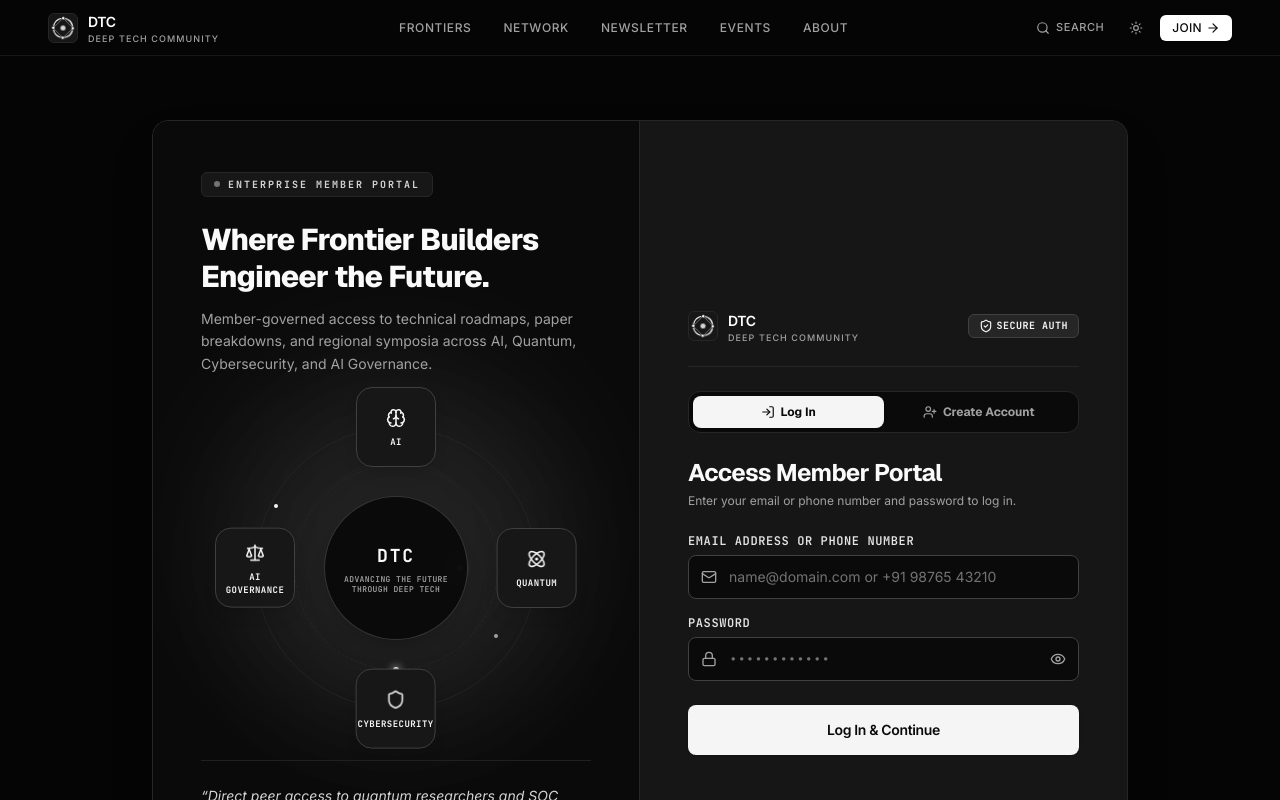
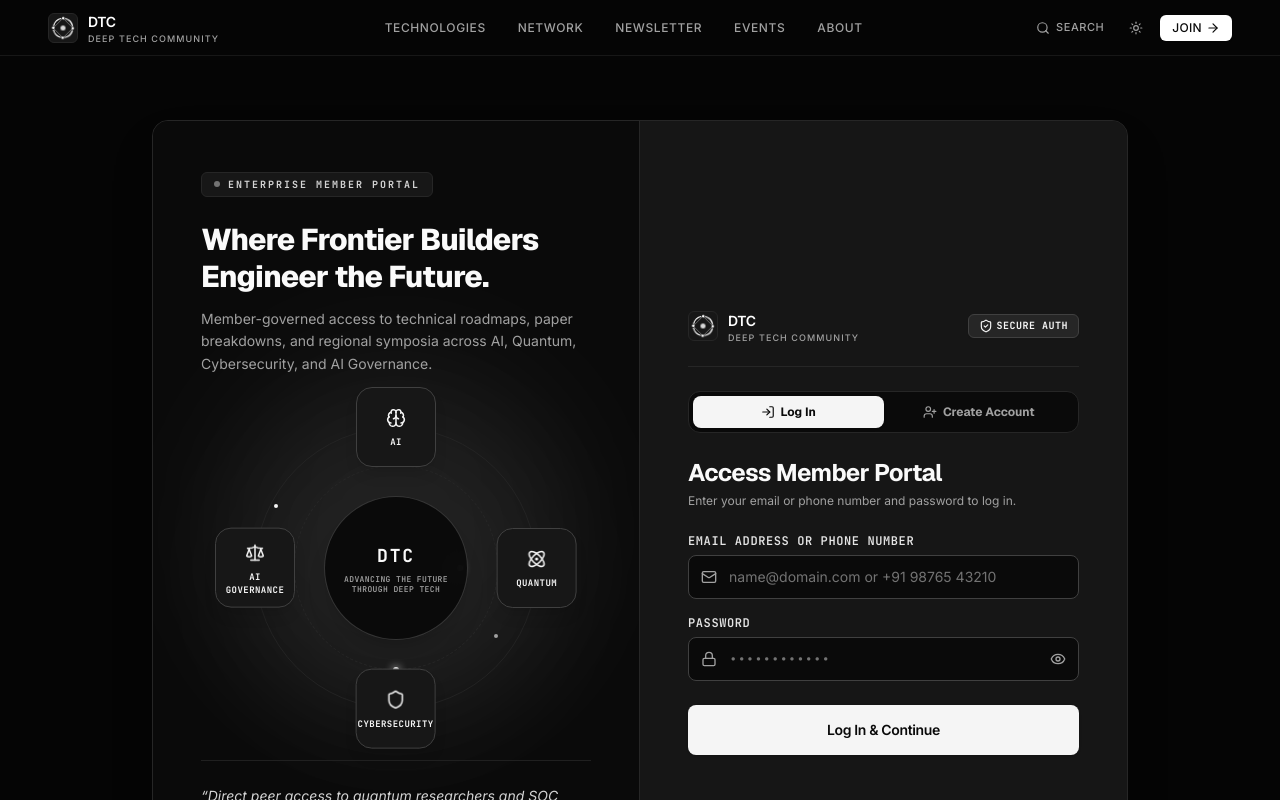
Before and after one commit to Shivammishra0001/deep-tech-community, a Next.js app: page /login in a window 1280 px wide. Shown: the top 800 px of the page. Built offline with nearby package versions, Linux system fonts and the light colour scheme.

Commit message:
fix(nav): update navbar label from FRONTIERS to TECHNOLOGIES

```diff
--- a/src/components/chrome.tsx
+++ b/src/components/chrome.tsx
@@ -45,7 +45,7 @@ const SOCIALS: { label: string; path: string }[] = [
 ];
 
 const NAV_CENTER_ITEMS = [
-  { label: "FRONTIERS", href: "/technologies" },
+  { label: "TECHNOLOGIES", href: "/technologies" },
   { label: "NETWORK", href: "/community" },
   { label: "NEWSLETTER", href: "/news" },
   { label: "EVENTS", href: "/events" },
```
